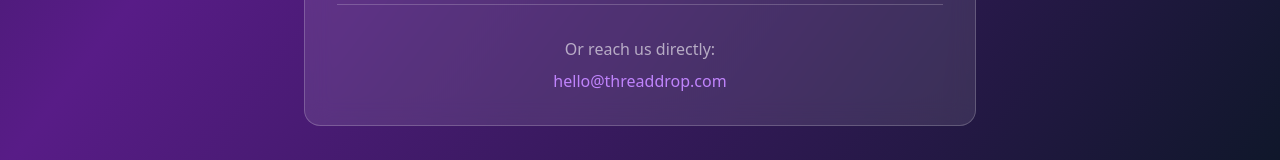
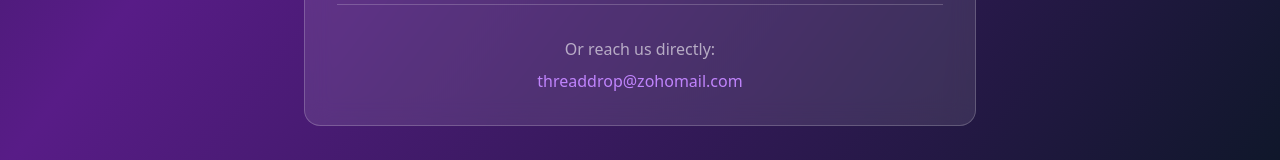
Before and after one commit to mtayel265/threaddrop, a React (Vite) app: page /about in a window 1280 px wide. Shown: the part 1493-1653 px from the top of the page. Built offline with nearby package versions, Linux system fonts and the light colour scheme.

Commit message:
Update AboutPage.tsx
Change email address

```diff
--- a/src/components/AboutPage.tsx
+++ b/src/components/AboutPage.tsx
@@ -206,7 +206,7 @@ const AboutPage: React.FC = () => {
                 href="mailto:hello@threaddrop.com"
                 className="text-purple-400 hover:text-purple-300 transition-colors duration-200"
               >
-                hello@threaddrop.com
+                threaddrop@zohomail.com
               </a>
             </div>
           </div>
```
